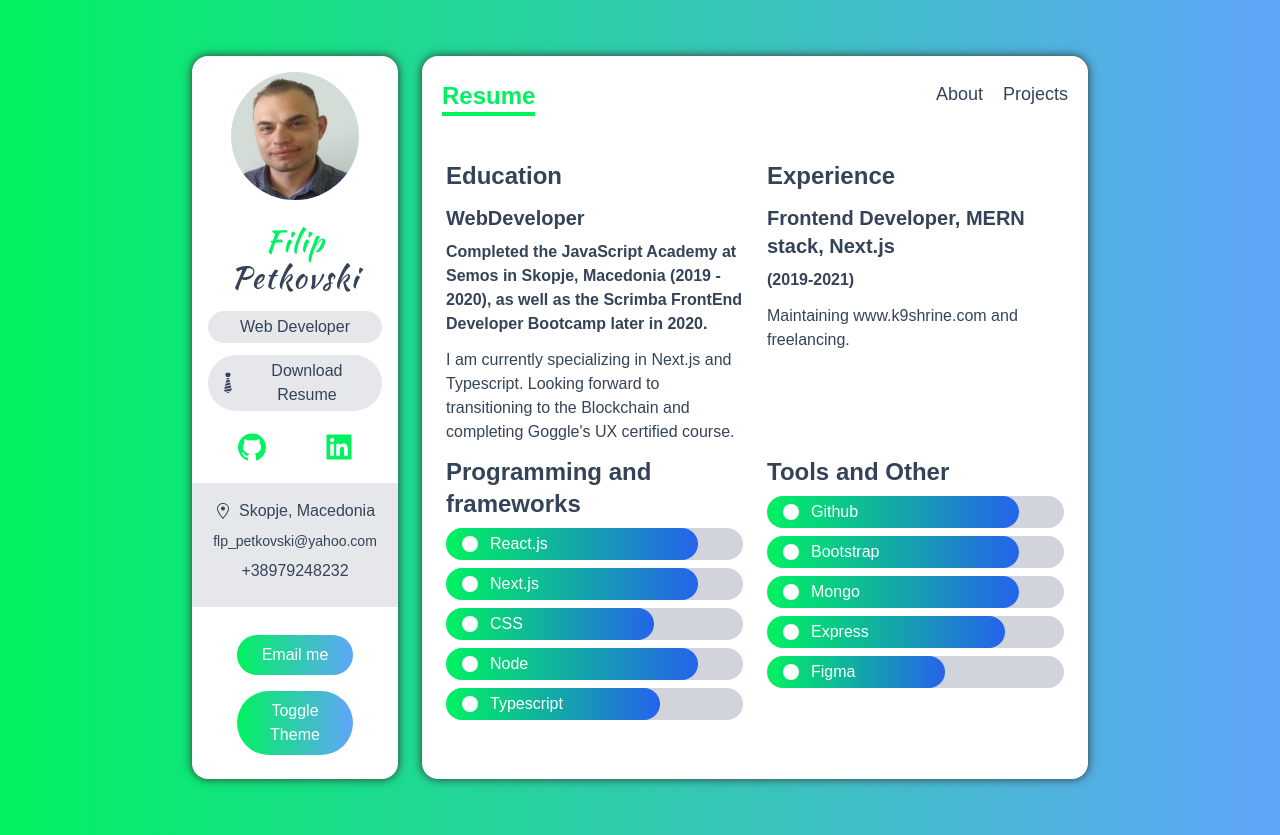
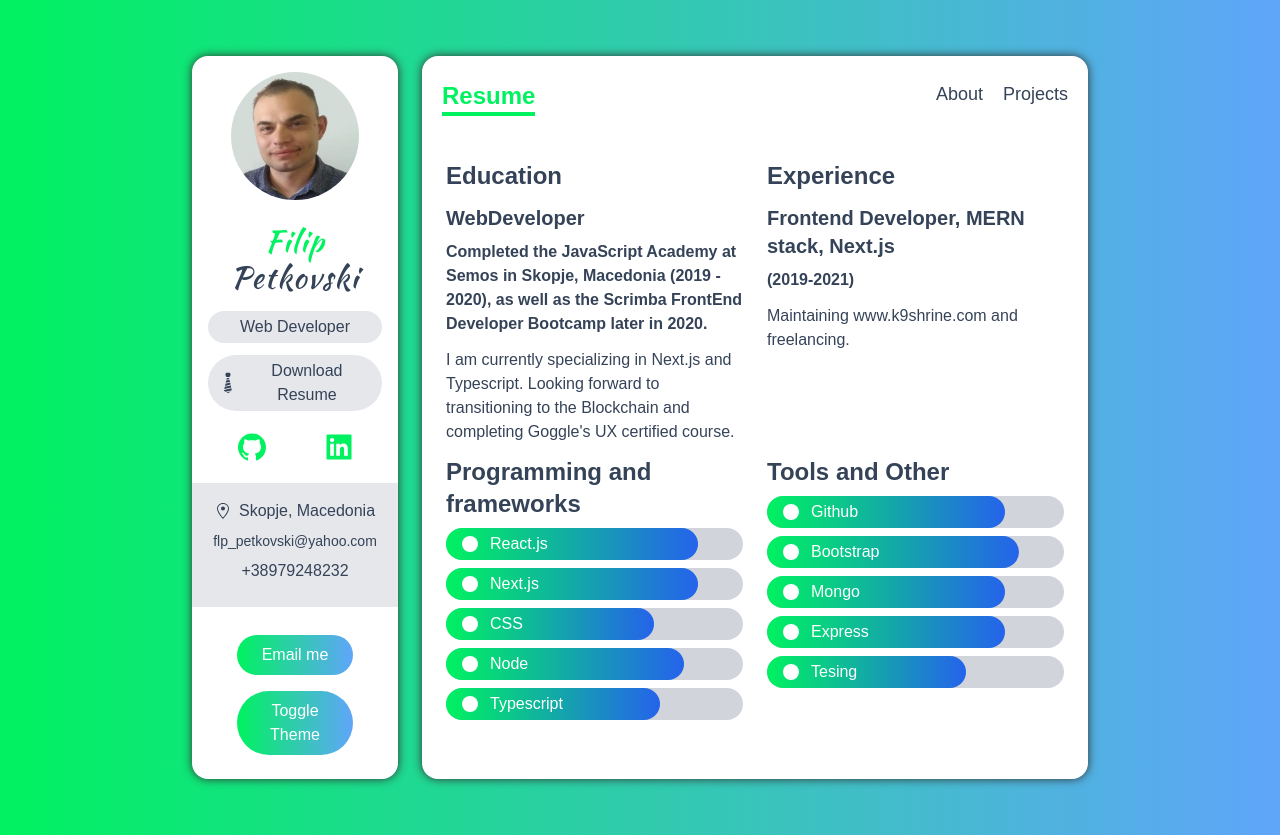
Before and after one commit to flppetkovski/portfolio, a Next.js app: page /resume in a window 1280 px wide. Built offline with nearby package versions, Linux system fonts and the light colour scheme.

Commit message:
updated skills

```diff
--- a/data.ts
+++ b/data.ts
@@ -52,7 +52,7 @@ export const languages:SkillProps[] = [
 },
 {
     name: "Node",
-    level: "85%",
+    level: "80%",
     Icon: BsCircleFill
 }, {
     name: "Typescript",
@@ -64,7 +64,7 @@ export const languages:SkillProps[] = [
 export const tools:SkillProps[] = [
     {
         name: "Github",
-        level: "85%",
+        level: "80%",
         Icon: BsCircleFill
     },
     {
@@ -74,7 +74,7 @@ export const tools:SkillProps[] = [
    },
    {
        name: "Mongo",
-       level: "85%",
+       level: "80%",
        Icon: BsCircleFill
    },
    {
@@ -82,8 +82,8 @@ export const tools:SkillProps[] = [
        level: "80%",
        Icon: BsCircleFill
    }, {
-       name: "Figma",
-       level: "60%",
+       name: "Tesing",
+       level: "67%",
        Icon: BsCircleFill
    },
    ]
```
